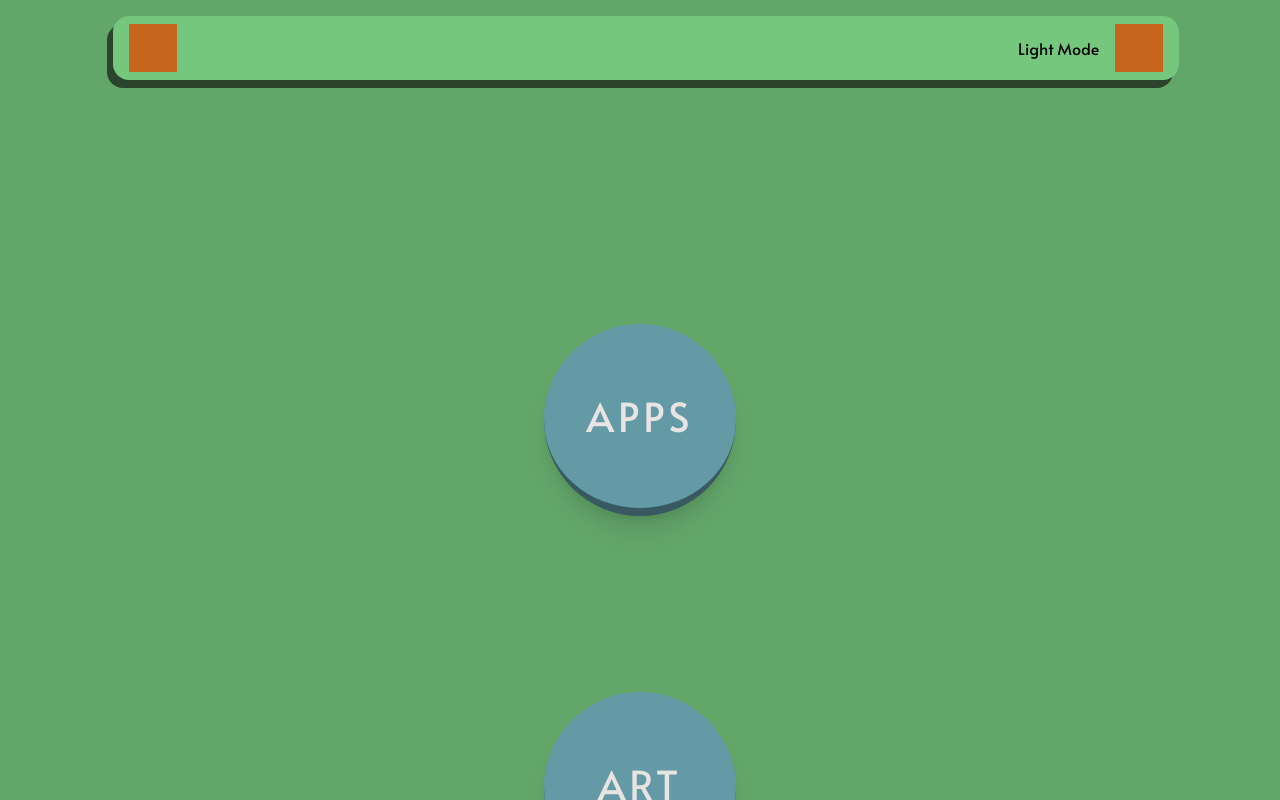
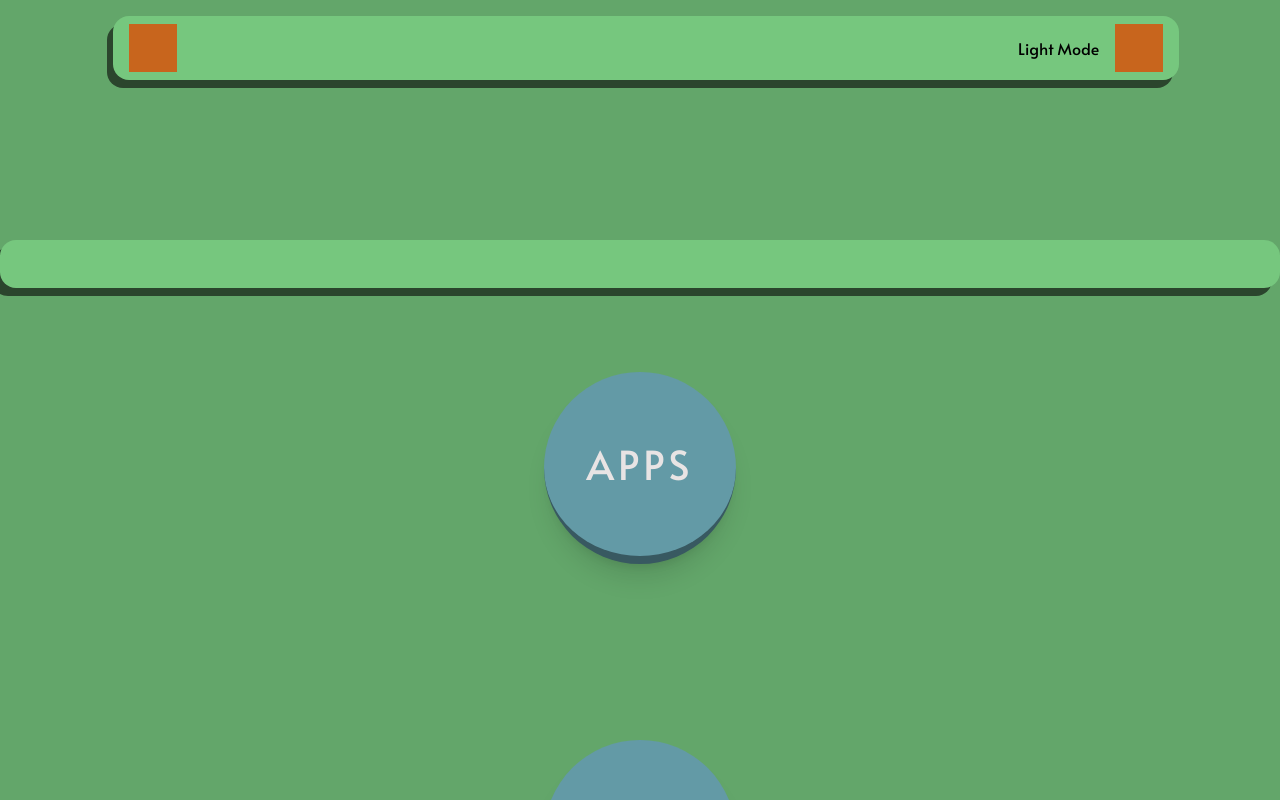
Before and after one commit to dompetriella/dompetriella-react, a React (Vite) app: page / in a window 1280 px wide. Shown: the top 800 px of the page. Built offline with nearby package versions, Linux system fonts and the light colour scheme.

Commit message:
added showcase widget

```diff
--- a/src/App.tsx
+++ b/src/App.tsx
@@ -6,6 +6,7 @@ import { Projects } from "./components/projects/Projects";
 import { motion } from "framer-motion";
 import { GLOBAL_colorChangeInterpolationDuration } from "./global/animations";
 import useIsMobile from "./hooks/useIsMobile";
+import Showcase from "./components/showcase/Showcase";
 
 function App() {
   const lightModeState = useAppState((state) => state.lightMode);
@@ -23,12 +24,15 @@ function App() {
           duration: GLOBAL_colorChangeInterpolationDuration,
           ease: "easeInOut",
         }}
-        className={"flex flex-col items-center relative"}
+        className="flex flex-col items-center relative"
       >
         <Navbar />
-        <div style={{ height: 240}}></div>
+
+        <div style={{ height: 240 }}></div>
+        <Showcase />
         <Projects />
-        <div style={{ height: 720}}></div>
+
+        <div style={{ height: 720 }}></div>
       </motion.div>
     </>
   );
--- /dev/null
+++ b/src/components/showcase/Showcase.tsx
@@ -0,0 +1,38 @@
+import { motion } from "framer-motion";
+import AppColors from "../../theme/AppColors";
+import { useAppState } from "../../state/AppState";
+
+export default function Showcase() {
+  const lightModeState = useAppState((state) => state.lightMode);
+
+  const itemBackgroundColor = lightModeState
+    ? AppColors.lightGreenSecondary
+    : AppColors.greyTertiary;
+
+  const itemBackdropColor = lightModeState
+    ? AppColors.darkGreenAuxilary
+    : AppColors.black;
+
+  return (
+    <div className="w-full">
+      <div className="relative">
+        <motion.div
+          initial={{ x: -8, y: 8 }}
+          animate={{ x: 0, y: 0 }}
+          transition={{
+            type: "spring",
+            delay: 0.75 + 1 * 0.25,
+            damping: 8,
+          }}
+          style={{ backgroundColor: itemBackgroundColor, zIndex: 1 }}
+          className="relative p-6 rounded-2xl"
+        ></motion.div>
+        {/* backdrop */}
+        <div
+          style={{ backgroundColor: itemBackdropColor, zIndex: 0 }}
+          className="absolute w-full h-full -left-2 -bottom-2 rounded-2xl"
+        ></div>
+      </div>
+    </div>
+  );
+}
```
